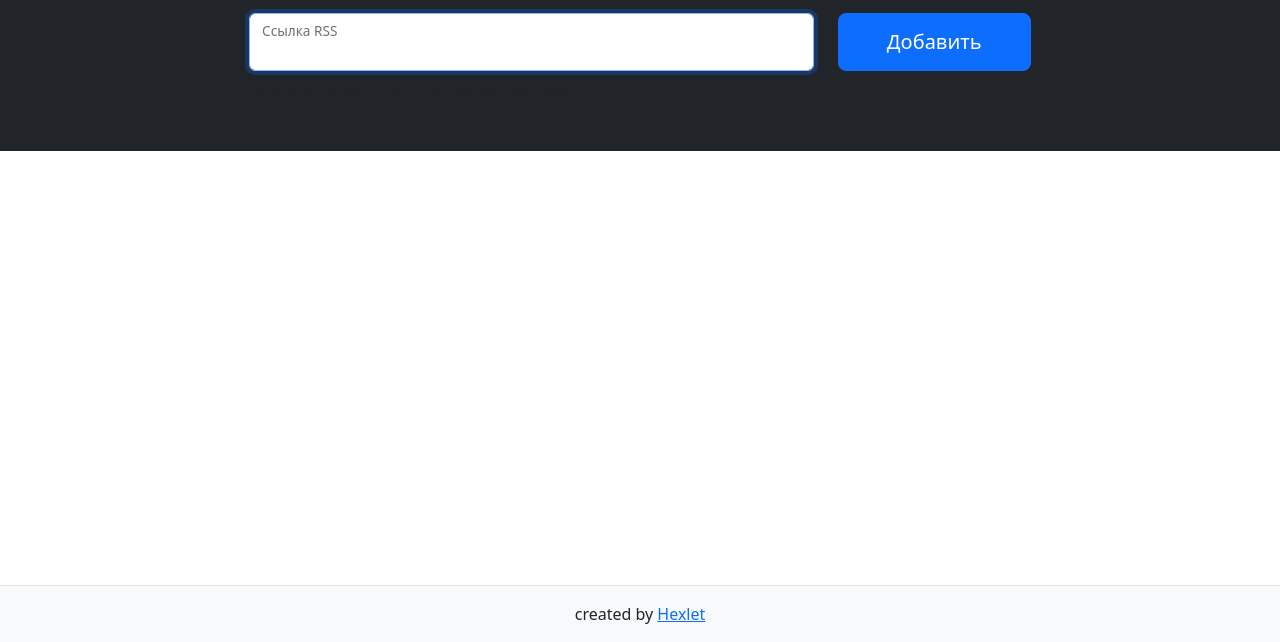
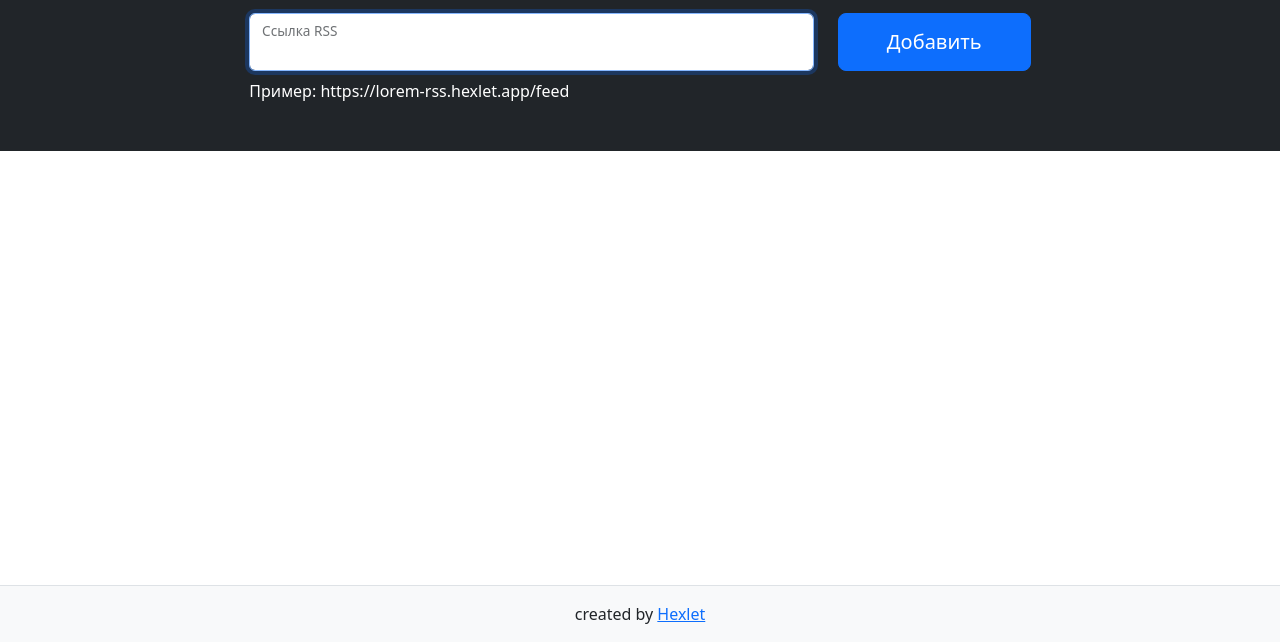
Before and after one commit to fractuskst/rss-aggregator, a website built with webpack: page index.html in a window 1280 px wide. Shown: the part 158-800 px from the top of the page. Built offline with nearby package versions, Linux system fonts and the light colour scheme; what on-change would draw is missing.

Commit message:
Update index.html

```diff
--- a/index.html
+++ b/index.html
@@ -40,7 +40,7 @@
                                 </div>
                             </div>
                         </form>
-                        <p class="mt-2 mb-0 text-muted">Пример: https://lorem-rss.hexlet.app/feed</p>
+                        <p class="mt-2 mb-0">Пример: https://lorem-rss.hexlet.app/feed</p>
                         <p class="feedback m-0 position-absolute small text-danger"></p>
                     </div>
                 </div>
```
